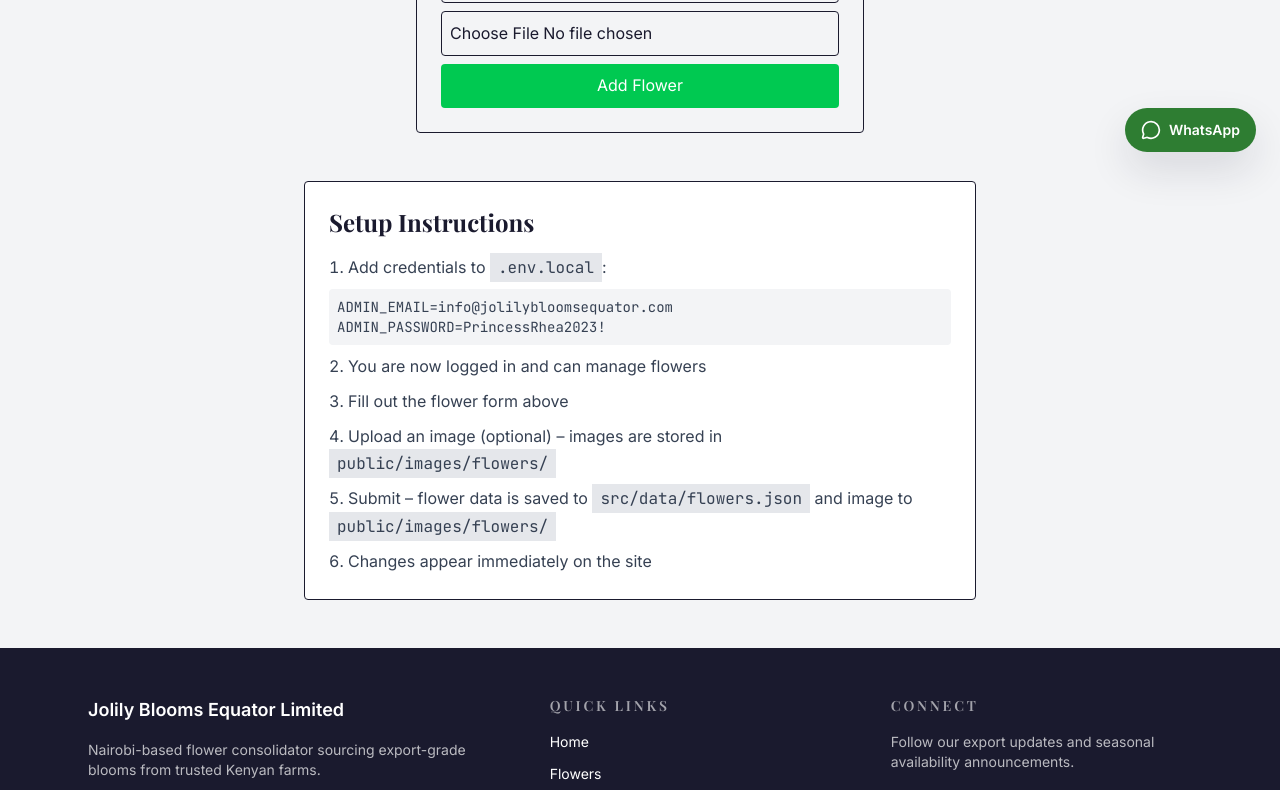
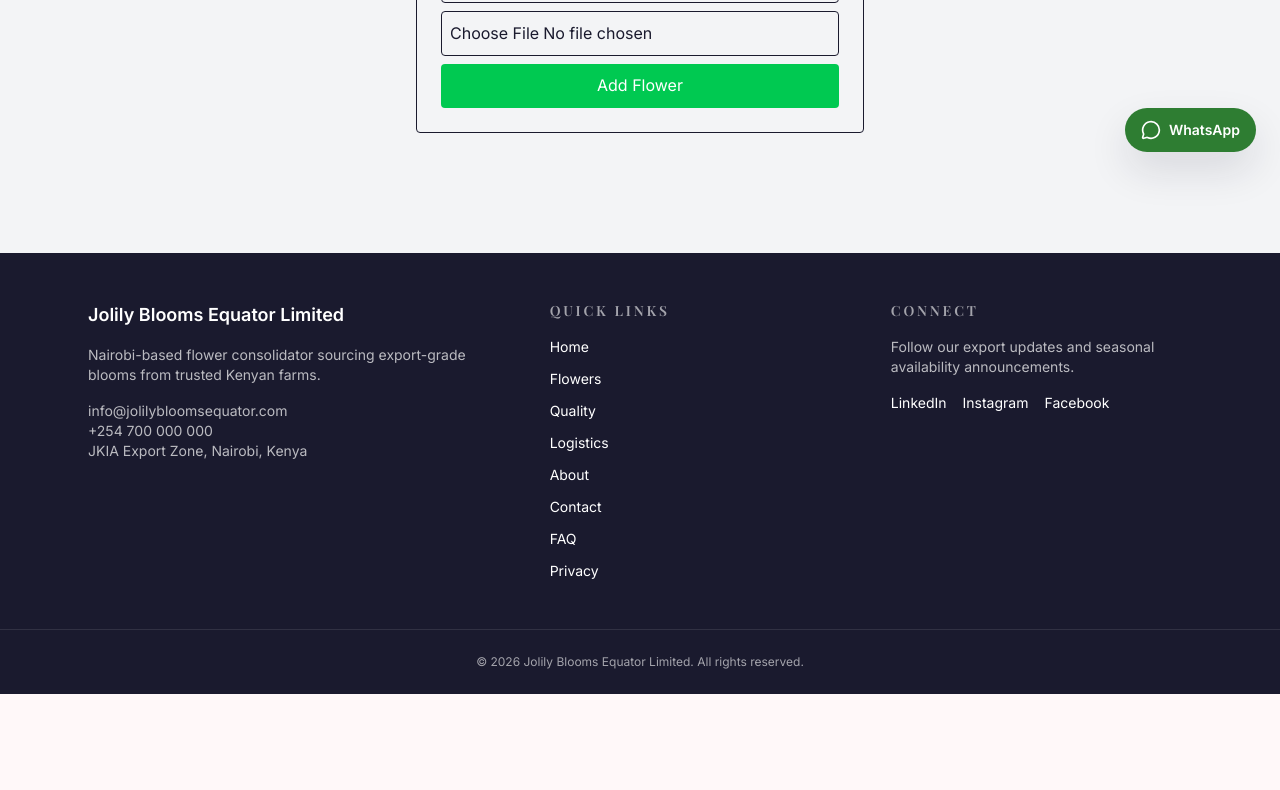
Before and after one commit to jolilybloomsequator/jolilybloomsfrontend, a Next.js app: page /admin/flowers in a window 1280 px wide. Shown: the part 624-1414 px from the top of the page. After the commit the page ends 1318 px from the top, so only its background shows below. Built offline with nearby package versions, Linux system fonts and the light colour scheme; no server answers; a web font is replaced by a local one.

Commit message:
Refacored Admin UI Page

```diff
--- a/src/app/admin/flowers/page.tsx
+++ b/src/app/admin/flowers/page.tsx
@@ -12,22 +12,6 @@
 
         <FlowerUploadForm />
 
-        <div className="mt-12 max-w-2xl mx-auto bg-white p-6 rounded border">
-          <h2 className="text-2xl font-bold mb-4">Setup Instructions</h2>
-          <ol className="list-decimal list-inside space-y-2 text-gray-700">
-            <li>Add credentials to <code className="bg-gray-200 px-2 py-1">.env.local</code>:
-              <pre className="bg-gray-100 p-2 rounded mt-2 text-sm overflow-x-auto">
-{`ADMIN_EMAIL=info@jolilybloomsequator.com
-ADMIN_PASSWORD=PrincessRhea2023!`}
-              </pre>
-            </li>
-            <li>You are now logged in and can manage flowers</li>
-            <li>Fill out the flower form above</li>
-            <li>Upload an image (optional) – images are stored in <code className="bg-gray-200 px-2 py-1">public/images/flowers/</code></li>
-            <li>Submit – flower data is saved to <code className="bg-gray-200 px-2 py-1">src/data/flowers.json</code> and image to <code className="bg-gray-200 px-2 py-1">public/images/flowers/</code></li>
-            <li>Changes appear immediately on the site</li>
-          </ol>
-        </div>
       </div>
     </div>
   );
```
Also changed, not shown: 1 other file (tests, documents, lock files or other folders).
